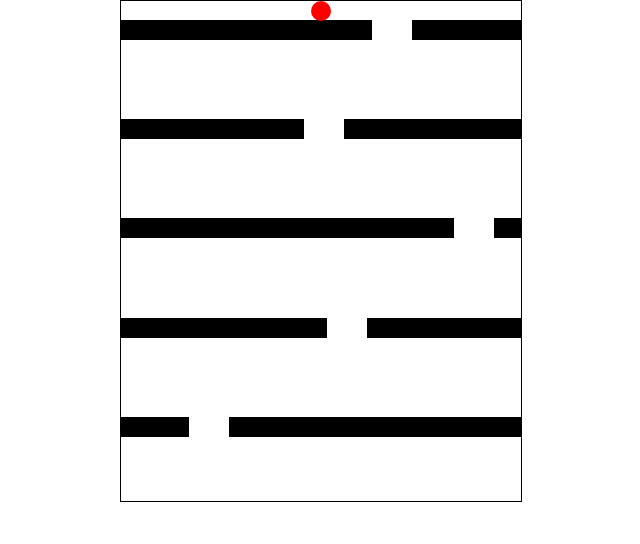
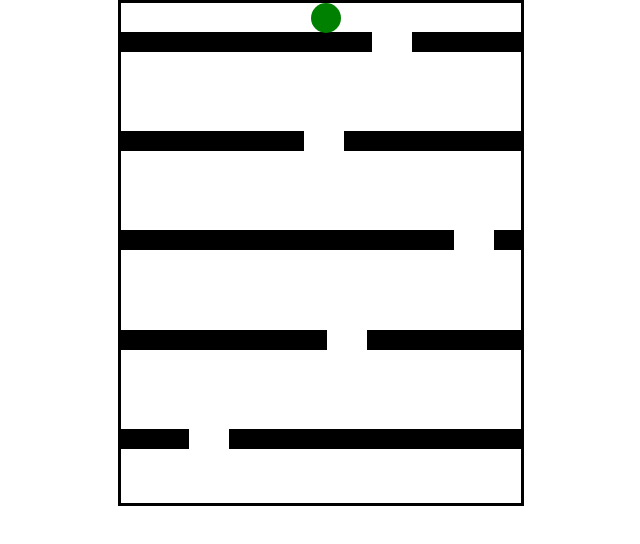
Before and after one commit to entchev/keep_dropping, a plain HTML site: page index.html in a window 1280 px wide. Shown: the whole page, without its empty margins (319-959 px from the left). Drawn offline with Linux system fonts and the light colour scheme.

Commit message:
small tweaks

```diff
--- a/script.js
+++ b/script.js
@@ -107,4 +107,4 @@ var blocks = setInterval(function () {
   } else {
     character.style.top = characterTop - 0.5 + 'px'
   }
-}, 1)
+}, 0.5)
--- a/style.css
+++ b/style.css
@@ -6,14 +6,14 @@
 #game {
   width: 400px;
   height: 500px;
-  border: 1px solid black;
+  border: 3px solid black;
   margin: auto;
 }
 
 #character {
-  width: 20px;
-  height: 20px;
-  background-color: red;
+  width: 30px;
+  height: 30px;
+  background-color: green;
   border-radius: 50%;
   position: relative;
   top: 440px;
```
